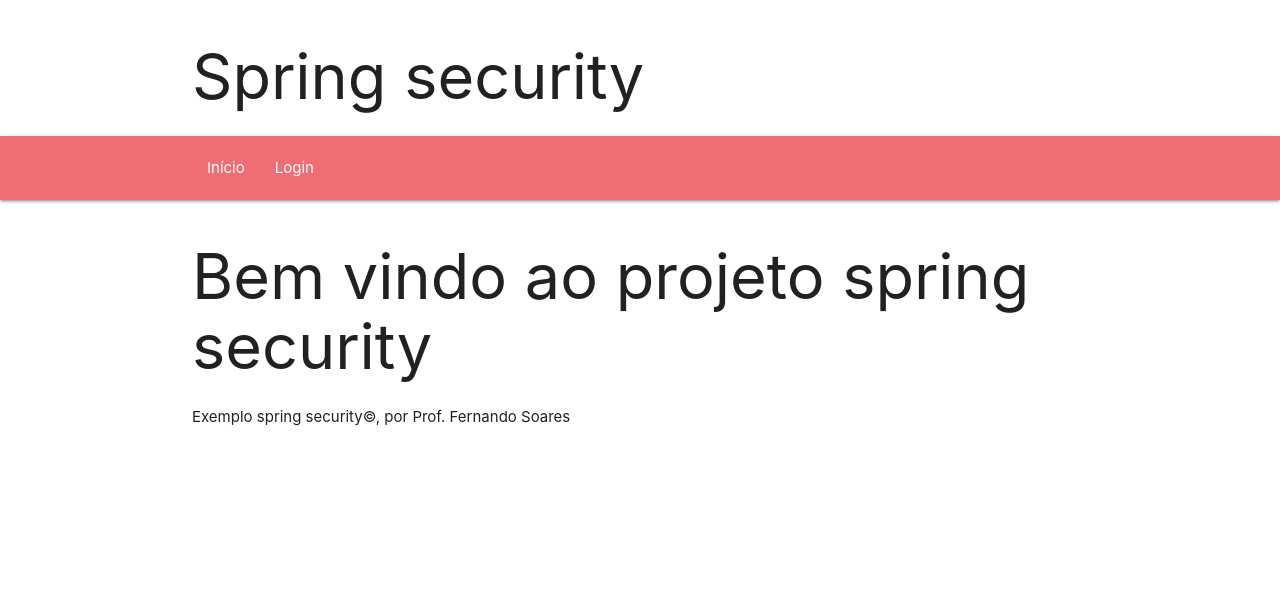
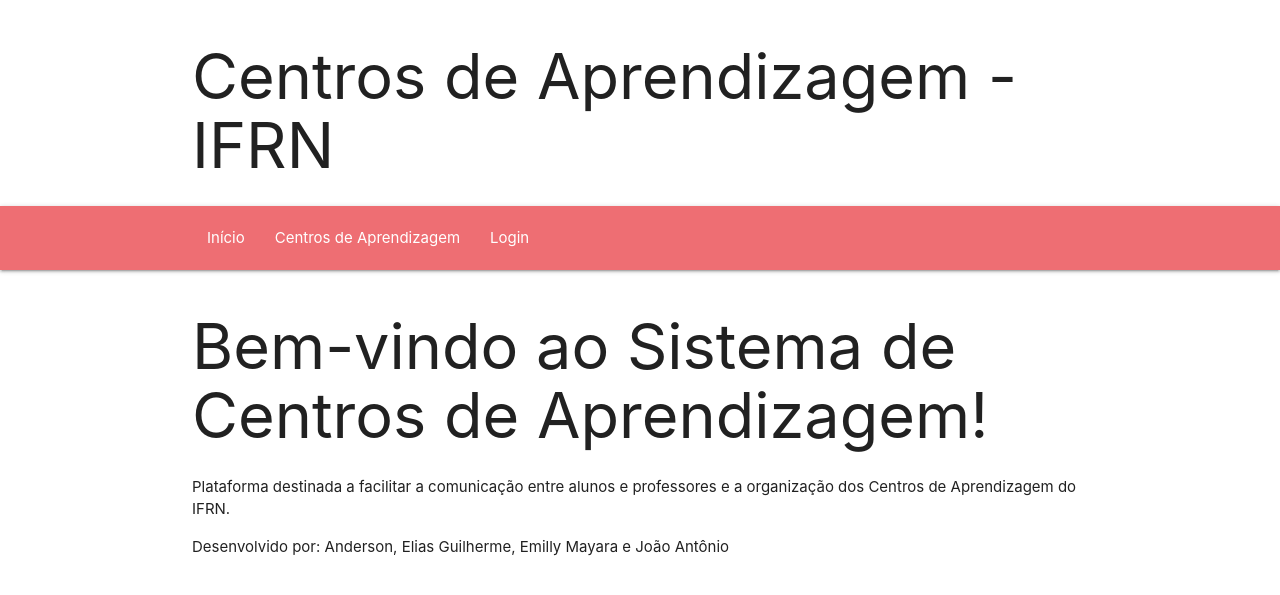
Before and after one commit to eliasguiif/projetoPIePDS, a Spring Boot app: page / in a window 1280 px wide. Shown: the top 595 px of the page. Run offline with Spring Boot 4, Linux system fonts and the light colour scheme; some of the project's set-up classes (security, data sources, template engines, error pages and the like) are left out, and stand-ins take their place; some libraries are stand-ins or nearby versions.

Commit message:
Modificando nomes da aba superior, e conteúdo da aba inicial

```diff
--- a/src/main/resources/templates/fragments/commons.html
+++ b/src/main/resources/templates/fragments/commons.html
@@ -11,7 +11,7 @@
 	<div id="cabecalho" class="page-header" th:fragment="cabecalho">
 		<header>
 			<div class="container">
-				<h1>Spring security</h1>
+				<h1>Centros de Aprendizagem - IFRN</h1>
 			</div>
 		</header>
 	</div>
@@ -20,13 +20,27 @@
 		<nav>
 			<div class="container">
 				<ul>
-					<li><a href="#" th:href="@{/}">Início</a></li>
-					<li sec:authorize="hasRole('ADMIN')"><a href="#" th:href="@{/administrativo}">Administrativo</a></li>
-					<li sec:authorize="hasRole('ADMIN')"><a href="#" th:href="@{/usuarios}">Usuários</a></li>
-					<li sec:authorize="hasRole('ESTOQUE')"><a href="#" th:href="@{/estoque}">Estoque</a></li>
-					<li sec:authorize="hasRole('VENDAS')"><a href="#" th:href="@{/vendas}">Vendas</a></li>
-			 		<li sec:authorize="!isAuthenticated()"><a href="#" th:href="@{/login}">Login</a></li>
-					<li sec:authorize="isAuthenticated()"><a href="#" th:href="@{/logout}">Logout</a></li>
+					<li><a th:href="@{/}">Início</a></li>
+
+					<li><a th:href="@{/centros-aprendizagem}"> Centros de Aprendizagem </a></li>
+
+					<li sec:authorize="hasRole('ALUNO')"><a th:href="@{/meus-atendimentos}"> Meus atendimentos </a></li>
+
+					<li sec:authorize="hasRole('PROFESSOR')"><a
+						th:href="@{/meus-cas}"> Meus CAs </a></li>
+
+					<li sec:authorize="hasRole('PROFESSOR')"><a th:href="@{/solicitacoes}"> Solicitações </a></li>
+
+					<li sec:authorize="hasRole('ADMIN')"><a th:href="@{/usuarios}"> Usuários </a></li>
+
+					<li sec:authorize="hasRole('ADMIN')"><a
+						th:href="@{/administrativo}"> Administração </a></li>
+
+					<li sec:authorize="!isAuthenticated()"><a th:href="@{/login}">Login</a>
+					</li>
+
+					<li sec:authorize="isAuthenticated()"><a th:href="@{/logout}">Sair</a>
+					</li>
 				</ul>
 			</div>
 		</nav>
@@ -37,7 +51,7 @@
 		<footer class="bottom">
 			<!-- 			<div class="footer-copyright"> -->
 			<div class="container">
-				<p>Exemplo spring security&copy;, por Prof. Fernando Soares</p>
+				<p>Desenvolvido por: Anderson, Elias Guilherme, Emilly Mayara e João Antônio</p>
 			</div>
 			<!-- 			</div> -->
 		</footer>
--- a/src/main/resources/templates/site/index.html
+++ b/src/main/resources/templates/site/index.html
@@ -13,7 +13,7 @@
 <!--Let browser know website is optimized for mobile-->
 <meta name="viewport" content="width=device-width, initial-scale=1.0" />
 <meta charset="UTF-8">
-<title>Security</title>
+<title>Centros de Aprendizagem</title>
 </head>
 <body>
 
@@ -22,8 +22,13 @@
 
 	<div class="container">
 
-		<h1>Bem vindo ao projeto spring security</h1>
+		<h1>Bem-vindo ao Sistema de Centros de Aprendizagem!</h1>
 
+		<p>
+            Plataforma destinada a facilitar a comunicação entre
+            alunos e professores e a organização dos Centros
+            de Aprendizagem do IFRN.
+        </p>
 	</div>
 
 	<div th:replace="~{fragments/commons :: rodape}"></div>
```
